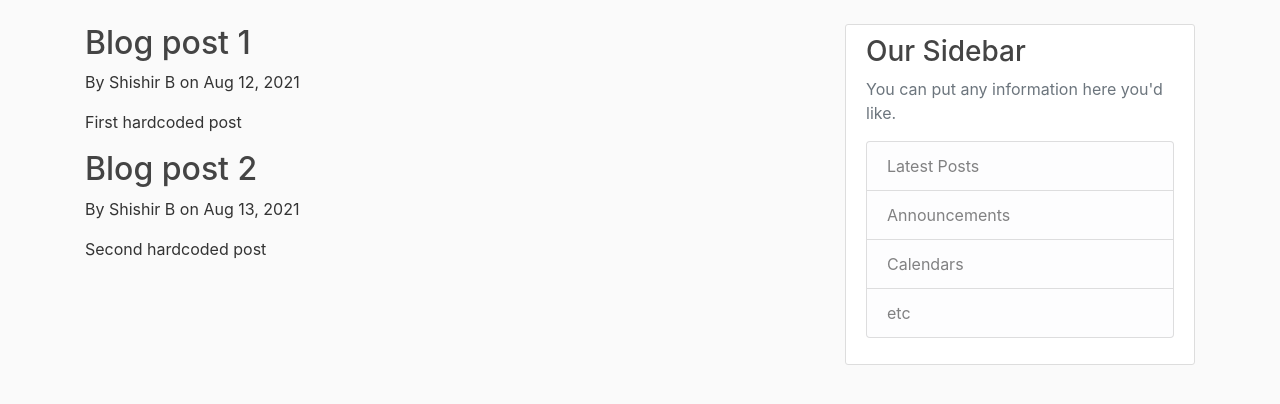
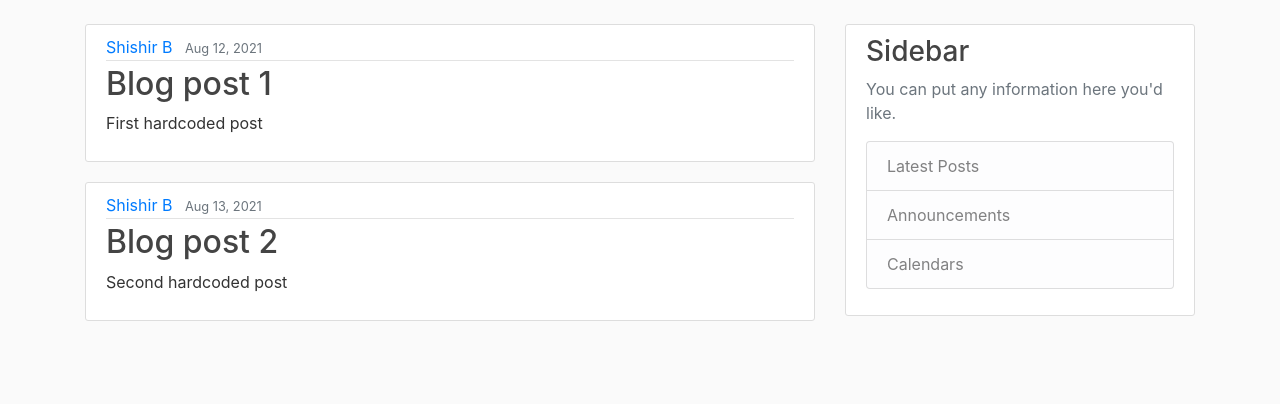
Before and after one commit to Shishirbagalkot/Django_Blog, a Django app: page / in a window 1280 px wide. Shown: the part 56-460 px from the top of the page. Run offline with Django 3.2, Linux system fonts and the light colour scheme; some libraries are stand-ins or nearby versions.

Commit message:
Admin Page

```diff
--- a/django_project/blog/templates/blog/base.html
+++ b/django_project/blog/templates/blog/base.html
@@ -31,15 +31,15 @@
     <header class="site-header">
         <nav class="navbar navbar-expand-md navbar-dark bg-steel fixed-top">
             <div class="container">
-                <a class="navbar-brand mr-4" href="/">Tech Blog</a>
+                <a class="navbar-brand mr-4" href="{% url 'blog-home' %}">Tech Blog</a>
                 <button class="navbar-toggler" type="button" data-toggle="collapse" data-target="#navbarToggle"
                     aria-controls="navbarToggle" aria-expanded="false" aria-label="Toggle navigation">
                     <span class="navbar-toggler-icon"></span>
                 </button>
                 <div class="collapse navbar-collapse" id="navbarToggle">
                     <div class="navbar-nav mr-auto">
-                        <a class="nav-item nav-link" href="/">Home</a>
-                        <a class="nav-item nav-link" href="/about">About</a>
+                        <a class="nav-item nav-link" href="{% url 'blog-home' %}">Home</a>
+                        <a class="nav-item nav-link" href="{% url 'blog-about' %}">About</a>
                     </div>
                     <!-- Navbar Right Side -->
                     <div class="navbar-nav">
@@ -59,13 +59,12 @@
             </div>
             <div class="col-md-4">
                 <div class="content-section">
-                    <h3>Our Sidebar</h3>
+                    <h3>Sidebar</h3>
                     <p class='text-muted'>You can put any information here you'd like.
                     <ul class="list-group">
                         <li class="list-group-item list-group-item-light">Latest Posts</li>
                         <li class="list-group-item list-group-item-light">Announcements</li>
                         <li class="list-group-item list-group-item-light">Calendars</li>
-                        <li class="list-group-item list-group-item-light">etc</li>
                     </ul>
                     </p>
                 </div>
--- a/django_project/blog/templates/blog/home.html
+++ b/django_project/blog/templates/blog/home.html
@@ -3,9 +3,16 @@
 {% block content %}
 
 {% for post in posts %}
-<h2>{{ post.title }}</h2>
-<p>By {{ post.author }} on {{ post.date_posted }}</p>
-<p>{{ post.content }}</p>
+<article class="media content-section">
+    <div class="media-body">
+        <div class="article-metadata">
+            <a class="mr-2" href="#">{{ post.author }}</a>
+            <small class="text-muted">{{ post.date_posted }}</small>
+        </div>
+        <h2><a class="article-title" href="#">{{ post.title }}</a></h2>
+        <p class="article-content">{{ post.content }}</p>
+    </div>
+</article>
 {% endfor %}
 
 {% endblock content%}
--- a/django_project/blog/views.py
+++ b/django_project/blog/views.py
@@ -7,6 +7,7 @@ posts = [
         'content': 'First hardcoded post',
         'date_posted': 'Aug 12, 2021'
     },
+
     {
         'author': 'Shishir B',
         'title': 'Blog post 2',
```
Also changed, not shown: django_project/db.sqlite3.
